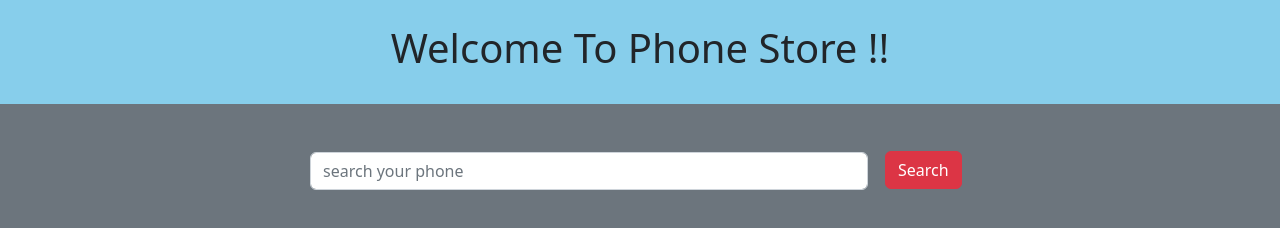
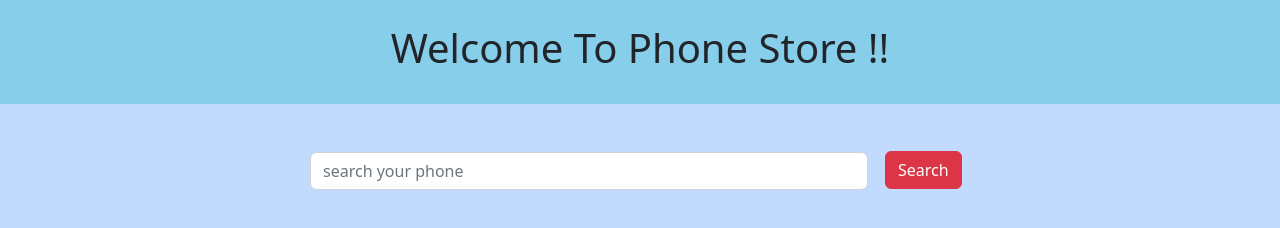
Before and after one commit to munny006/PhoneStore_Js, a plain HTML site: page index.html in a window 1280 px wide. Drawn offline with nearby package versions, Linux system fonts and the light colour scheme; no server answers.

Commit message:
backgroundChange

```diff
--- a/index.html
+++ b/index.html
@@ -8,7 +8,7 @@
     <link href="https://cdn.jsdelivr.net/npm/bootstrap@5.2.3/dist/css/bootstrap.min.css" rel="stylesheet" integrity="sha384-rbsA2VBKQhggwzxH7pPCaAqO46MgnOM80zW1RWuH61DGLwZJEdK2Kadq2F9CUG65" crossorigin="anonymous">
     <link rel="stylesheet" href="https://stackpath.bootstrapcdn.com/font-awesome/4.7.0/css/font-awesome.min.css" integrity="sha384-wvfXpqpZZVQGK6TAh5PVlGOfQNHSoD2xbE+QkPxCAFlNEevoEH3Sl0sibVcOQVnN" crossorigin="anonymous">
 </head>
-<body style="background-color: #6c757d;">
+<body style="background-color: rgb(13 110 253 / 25%);;">
    <header class="py-4 mb-5" style="background-color: skyblue;">
     <h1 class="text-center mb-2">Welcome To Phone Store !!</h1>
    </header>
```
